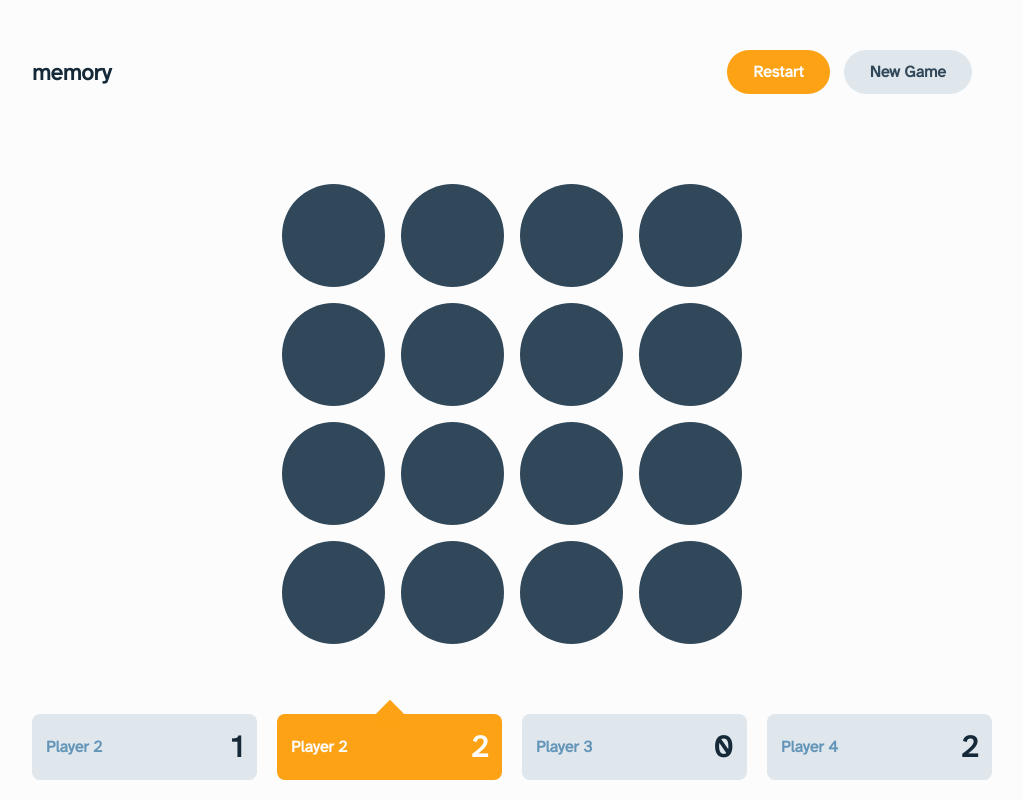
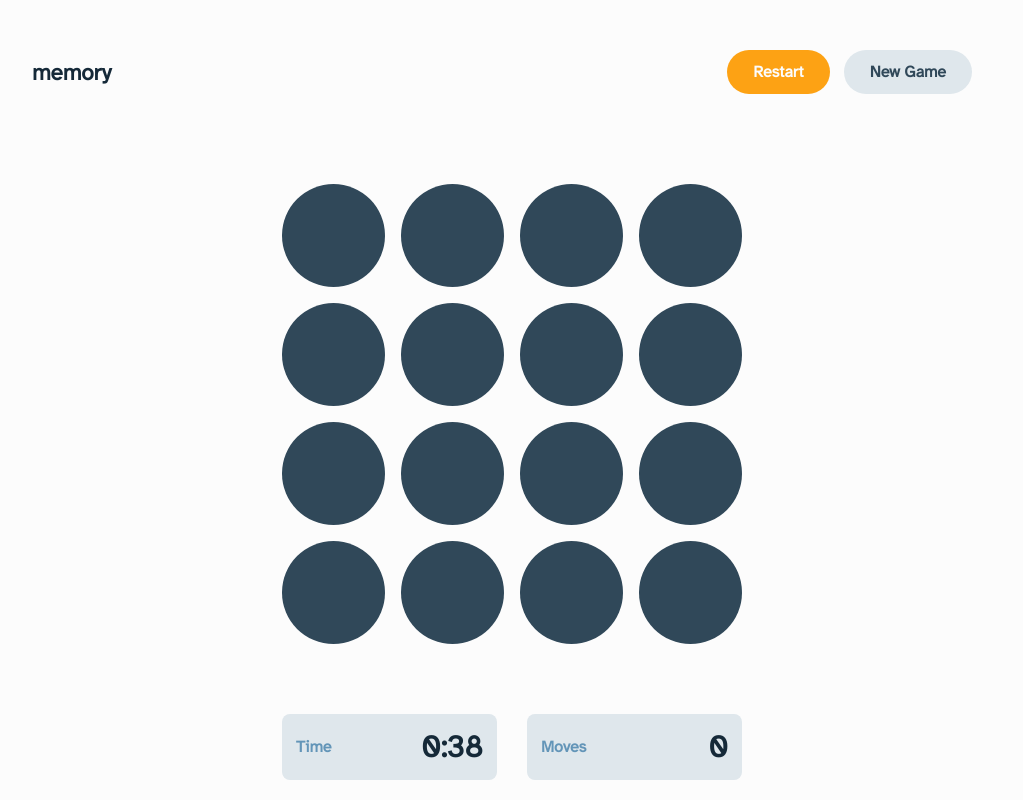
Before and after one commit to papilo-cloud/memory, a React (Vite) app: page / in a window 1280 px wide. Both pictures are taken after a click on the button "Start Game". Shown: the whole page, without its empty margins (128-1151 px from the left). Built offline with nearby package versions, Linux system fonts and the light colour scheme.

Commit message:
done with moves UX

```diff
--- a/src/components/Footer/Footer.jsx
+++ b/src/components/Footer/Footer.jsx
@@ -5,8 +5,8 @@ import { DoublePlayer } from './DoublePlayer'
 export const Footer = () => {
   return (
     <div className='footer'>
-        {/* <SinglePlayer /> */}
-        <DoublePlayer />
+        <SinglePlayer />
+        {/* <DoublePlayer /> */}
     </div>
   )
 }
--- a/src/components/Footer/SinglePlayer.jsx
+++ b/src/components/Footer/SinglePlayer.jsx
@@ -1,6 +1,9 @@
 import React from 'react'
+import { useTasks } from '../../hooks/useContext'
 
 export const SinglePlayer = () => {
+  const {grid} = useTasks();
+
   return (
     <div className='single'>
         <div className="single-cont">
@@ -10,7 +13,7 @@ export const SinglePlayer = () => {
             </div>
             <div className="box">
                 <p>Moves</p>
-                <h2>29</h2>
+                <h2>{grid.moves}</h2>
             </div>
         </div>
     </div>
--- a/src/hooks/taskReducer.js
+++ b/src/hooks/taskReducer.js
@@ -13,7 +13,6 @@ export const INITIALGAME = {
 function setReducer(state, action) {
 switch (action.type) {
     case '4x4':{
-        // return state.map(dat => {return{...dat, data: action.datas}})
         return {
             ...state,
             data: action.datas,
@@ -37,7 +36,8 @@ switch (action.type) {
                     return dats
                 }
             }),
-            selectRandom: [...state.selectRandom,  action.data]
+            selectRandom: [...state.selectRandom,  action.data],
+            moves: state.moves++
         }
     }
     case 'isMatched': {
```
